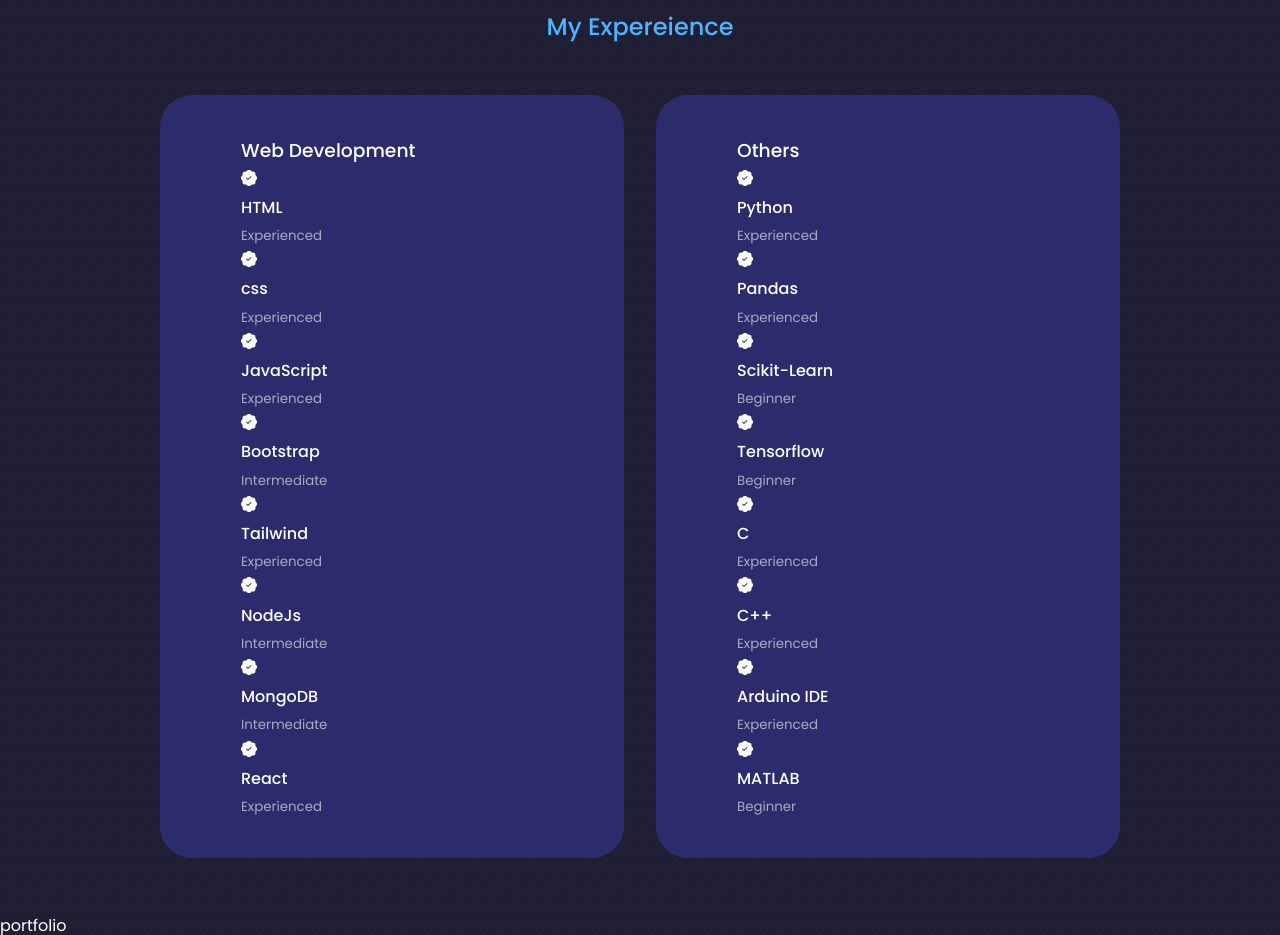
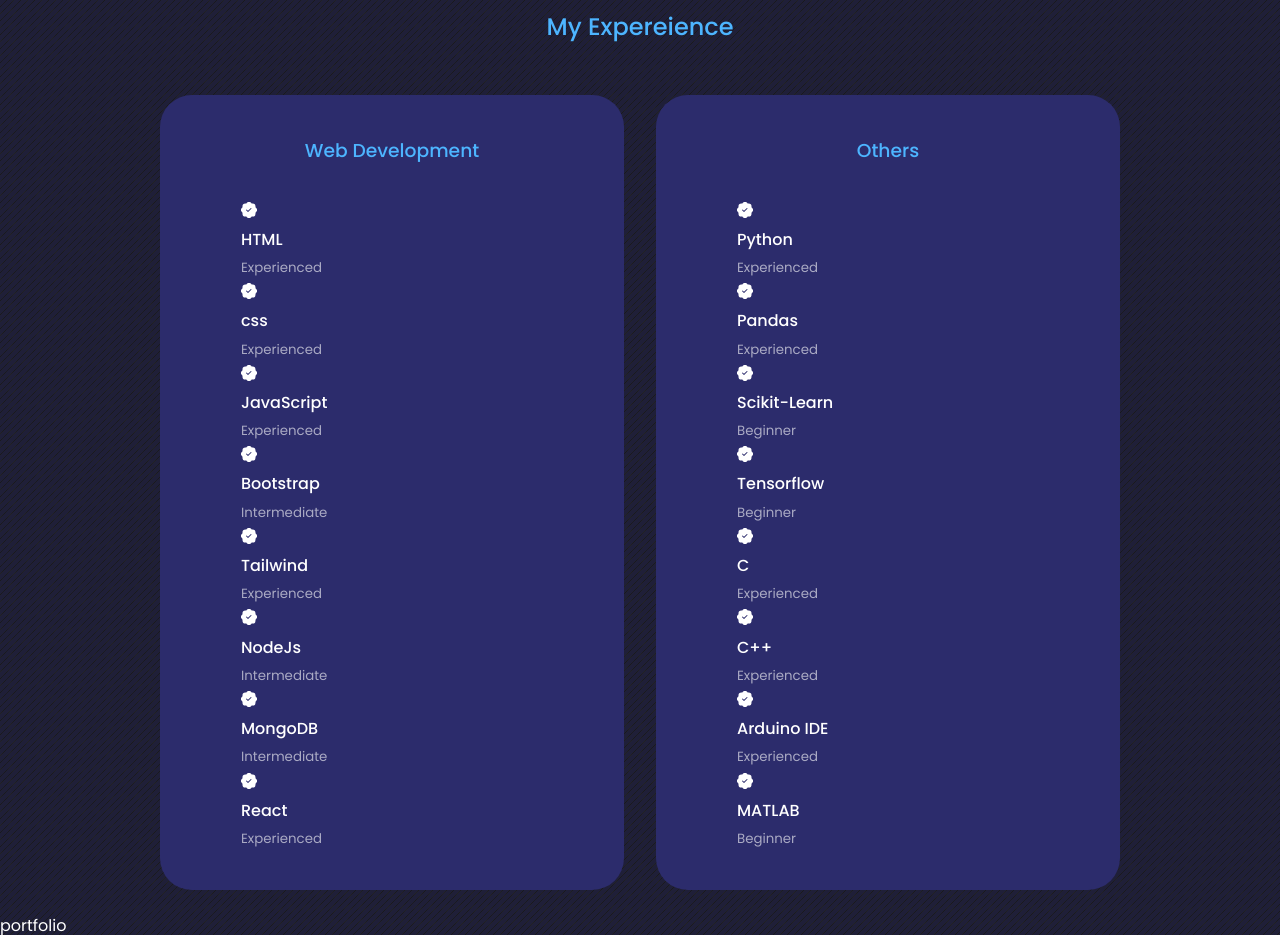
Before and after one commit to Ujjwalsharma7/Portfolio, a React (Create React App) app: page / in a window 1280 px wide. Shown: the part 2800-3735 px from the top of the page. Built offline with nearby package versions, Linux system fonts and the light colour scheme.

Commit message:
added more styles to exp container div

```diff
--- a/src/components/experience/experience.css
+++ b/src/components/experience/experience.css
@@ -9,4 +9,16 @@
     padding: 2.4rem 5rem;
     border-radius: 2rem;
     border: 1px solid transparent;
+    transition: var(--transition);
 }
+.experience__container > div:hover{
+     background: transparent;
+     border-color: var(--color-primary-varient);
+     cursor: default;
+}
+
+.experience__container > div h3{
+    text-align: center;
+    margin-bottom: 2rem;
+    color: var(--color-primary);
+}
```
